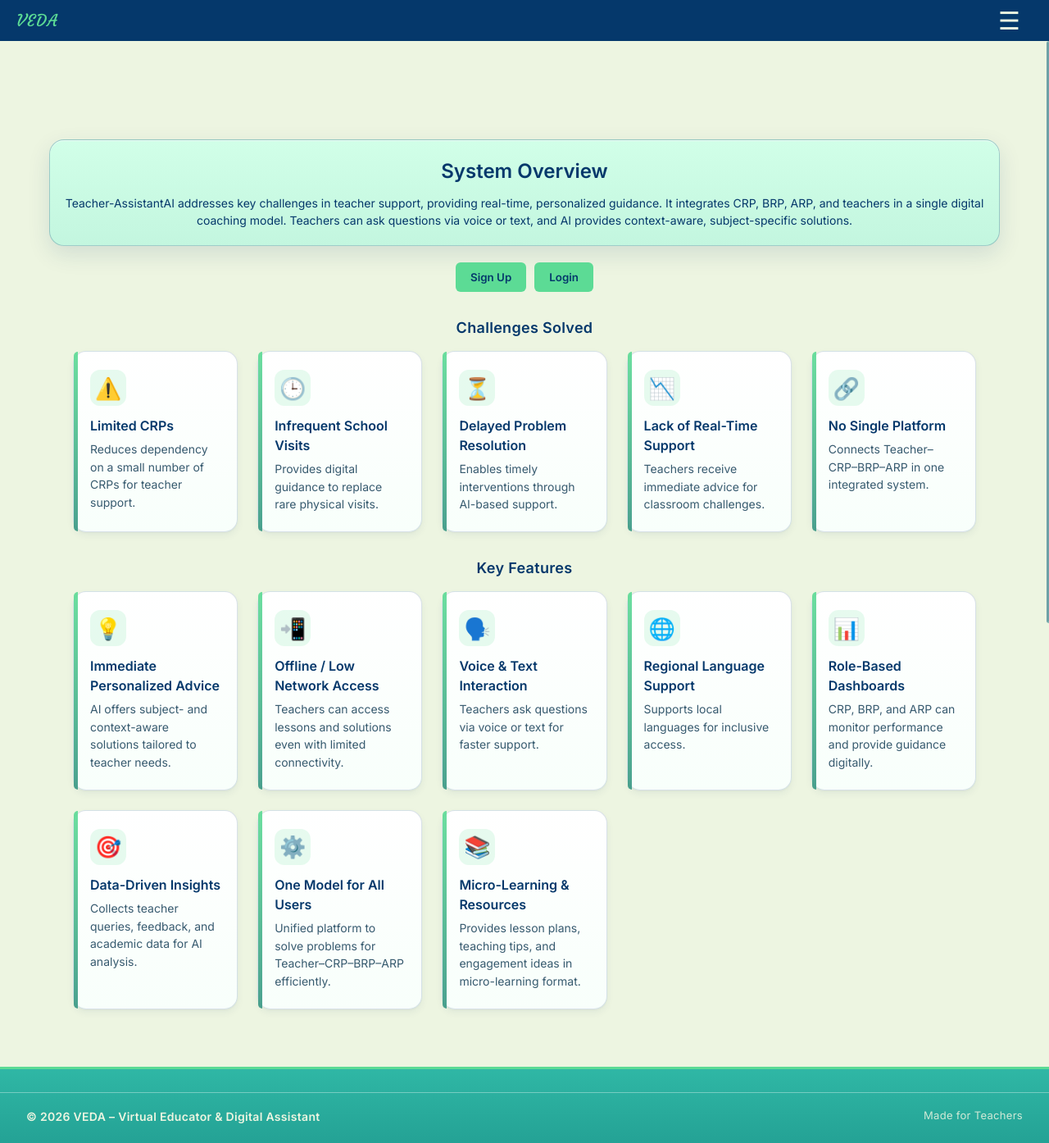
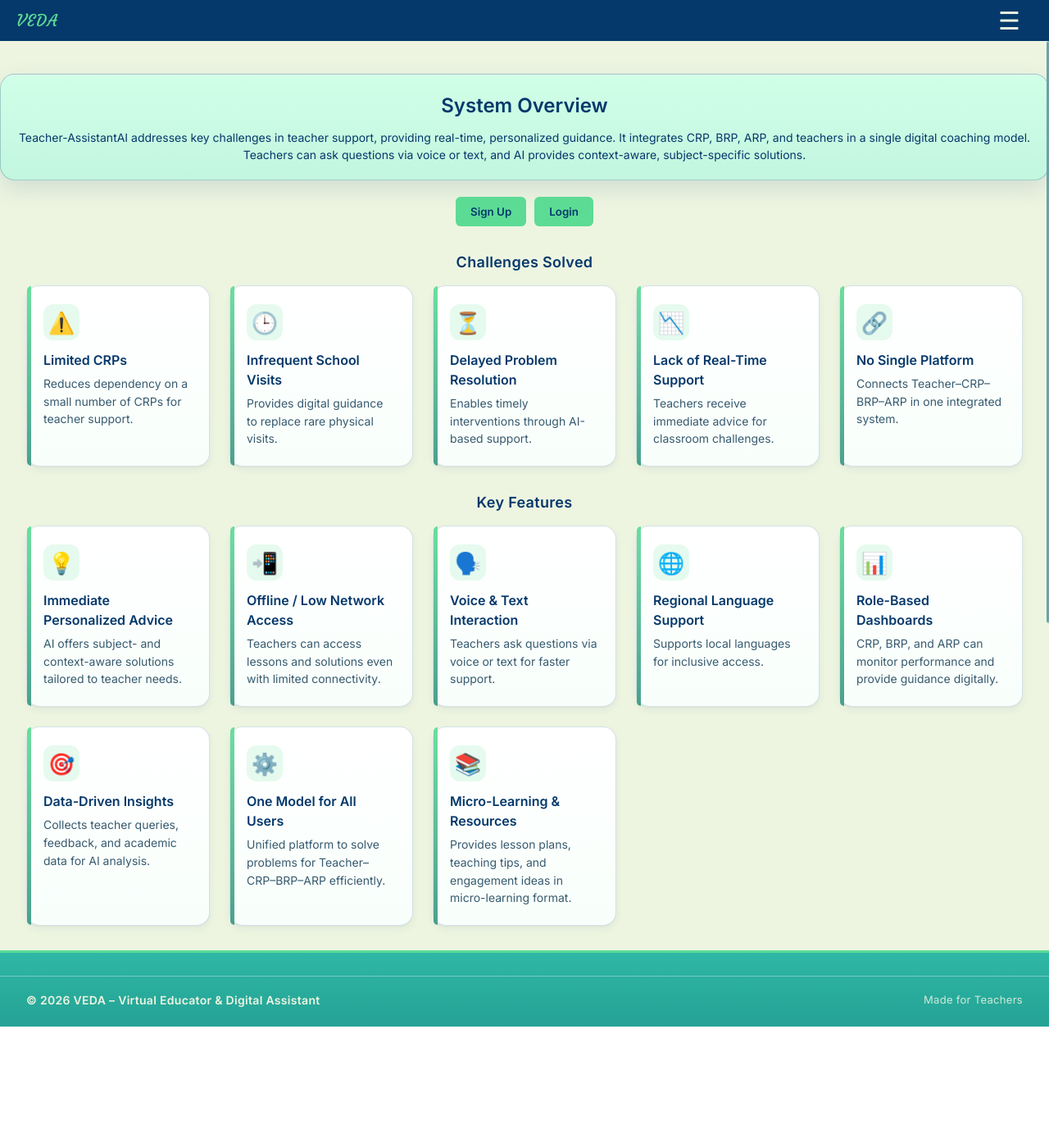
Before and after one commit to sumitpatel-2322/Teacher-Assistant, a FastAPI app: page / in a window 1280 px wide. Shown: the whole page at 82% size. After the commit the page ends 1252 px from the top, so only its background shows below. Run offline with FastAPI, Linux system fonts and the light colour scheme.

Commit message:
footer added to place

```diff
--- a/static/css/footer.css
+++ b/static/css/footer.css
@@ -5,8 +5,8 @@
 .app-footer {
     width: 100%;
     margin: 0;
-    padding: 28px 0 22px;
-
+    padding : 28px 0 22px;
+    margin-bottom: 0%;
     background: linear-gradient(
         180deg,
         #2fb7a5 0%,
--- a/static/css/layout.css
+++ /dev/null
@@ -1,47 +0,0 @@
-/* ================= GLOBAL LAYOUT ================= */
-html, body {
-    height: 100%;
-    margin: 0;
-    padding: 0;
-    font-family: 'Inter', sans-serif;
-    background: #EDF5E1; /* Theme Background */
-}
-
-body {
-    display: flex;
-    flex-direction: column;
-}
-
-/* Push footer to bottom */
-.page-wrapper {
-    flex: 1;
-    width: 100%;
-    max-width: 1200px; /* Limits width on big screens */
-    margin: 0 auto;
-    padding: 80px 20px 40px; /* Top padding clears fixed nav */
-    box-sizing: border-box;
-}
-
-/* ================= NAV ALIGNMENT ================= */
-nav {
-    height: 60px;
-    padding: 0 20px;
-    position: fixed;
-    width: 100%;
-    top: 0;
-    z-index: 1000;
-    box-sizing: border-box;
-    display: flex;
-    justify-content: space-between;
-    align-items: center;
-}
-
-/* ================= FOOTER ALIGNMENT ================= */
-.app-footer {
-    width: 100%;
-    background: #05386B;
-    color: #EDF5E1;
-    padding: 15px 0;
-    text-align: center;
-    margin-top: auto; /* Safety fallback */
-}
--- a/templates/Teacher_dashboard.html
+++ b/templates/Teacher_dashboard.html
@@ -8,6 +8,7 @@
 {% endblock %}
 
 {% block content %}
+<div class="page-wrapper">
 <div class="dashboard-container">
 
     <!-- HEADER -->
@@ -86,6 +87,7 @@
     </div>
 
 </div>
+</div>
 
 <!-- SOLUTION TEMPLATE -->
 <template id="solution-template">
```
Also changed, not shown: static/css/dashboard_chat.css (+15 -12 lines).
